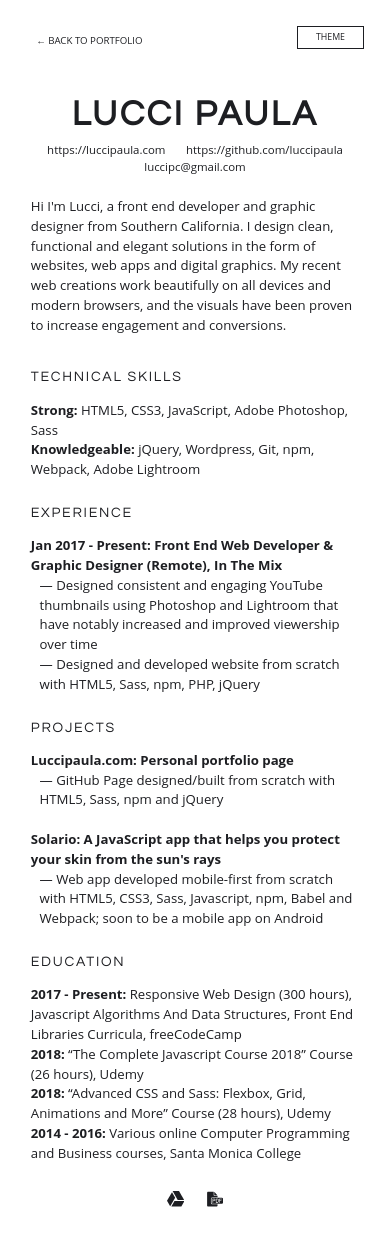
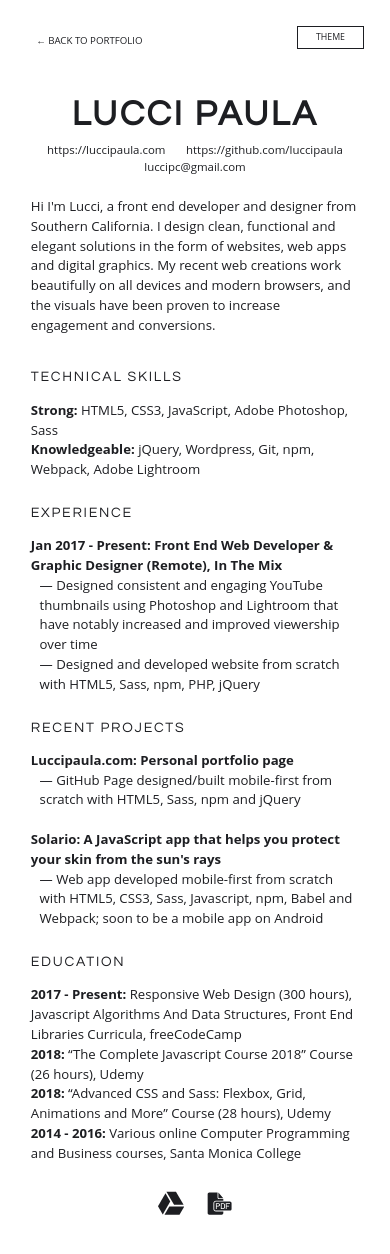
Before and after one commit to lucciwynne/resume, a website built with webpack: page src/index.html in a window 390 px wide. Built offline with nearby package versions, Linux system fonts and the light colour scheme; a web font is replaced by a local one.

Commit message:
Small adjustments for mobile

```diff
--- a/src/index.html
+++ b/src/index.html
@@ -38,7 +38,7 @@
 			</div>
 
 			<p class="resume__content--summary">
-				Hi I'm Lucci, a front end developer and graphic designer from Southern California. I design clean, functional and elegant solutions in the form of websites, web apps and digital graphics. My recent web creations work beautifully on all devices and modern browsers, and the visuals have been proven to increase engagement and conversions.
+				Hi I'm Lucci, a front end developer and designer from Southern California. I design clean, functional and elegant solutions in the form of websites, web apps and digital graphics. My recent web creations work beautifully on all devices and modern browsers, and the visuals have been proven to increase engagement and conversions.
 			</p>
 
 			<div class="resume__content--section">
@@ -65,12 +65,12 @@
 			</div>
 
 			<div class="resume__content--section">
-				<h3 class="resume__content--heading">Projects</h3>
+				<h3 class="resume__content--heading">Recent Projects</h3>
 				<p class="resume__content--text">
 					<strong>Luccipaula.com: Personal portfolio page</strong>
 				</p>
 				<p class="resume__content--text list">
-					&mdash; GitHub Page designed/built from scratch with HTML5, Sass, npm and jQuery
+					&mdash; GitHub Page designed/built mobile-first from scratch with HTML5, Sass, npm and jQuery
 				</p>
 				<br>
 				<p class="resume__content--text">
@@ -100,7 +100,7 @@
 		</div>
 
 		<div class="resume__download">
-			<a href="https://docs.google.com/document/d/1HOuNy2bbnwc7svNPXiW79Nycb5jhRN1tg_Q1mZXGHo4/edit?usp=sharing" class="resume__link" target="_blank">
+			<a href="https://docs.google.com/document/d/1UiGA7ui-6hboS9-4L2vPPiMM_OYIUu91Q8YFzG5XJUc/edit?usp=sharing" class="resume__link" target="_blank">
 				<svg class="resume__icon">
 					<use xlink:href="img/sprite.svg#icon-google-drive"></use>
 				</svg>
@@ -113,7 +113,7 @@
 		</div>
 
 		<div class="resume__theme">
-			<a href="#!" class="resume__theme--switch">Theme</a>
+			<btn class="resume__theme--switch">Theme</btn>
 		</div>
 
 	</section>
--- a/src/sass/_resume.scss
+++ b/src/sass/_resume.scss
@@ -74,6 +74,7 @@
                 color: inherit;
                 text-decoration: none;
                 padding: 0 1rem;
+                display: inline-block;
             }
         }
 
@@ -132,11 +133,6 @@
         margin: 0 1rem;
         transition: all .2s;
 
-        @media only screen and (max-width: $bp-medium) {
-            width: 2rem;
-            height: 2rem;
-        }
-
         &:hover {
             fill: transparent;
             stroke: $color-primary-dark;
@@ -151,6 +147,7 @@
         position: absolute;
         top: 4rem;
         right: 4rem;
+        cursor: pointer;
 
         @media screen and (max-width: $bp-small) {
             top: 3rem;
@@ -165,6 +162,7 @@
             padding: 1rem 3rem;
             text-transform: uppercase;
             text-decoration: none;
+            cursor: pointer;
             transition: all .3s;
 
             @media screen and (max-width: $bp-small) {
```
Also changed, not shown: dist/css/style.css, dist/index.html, dist/js/bundle.js.
